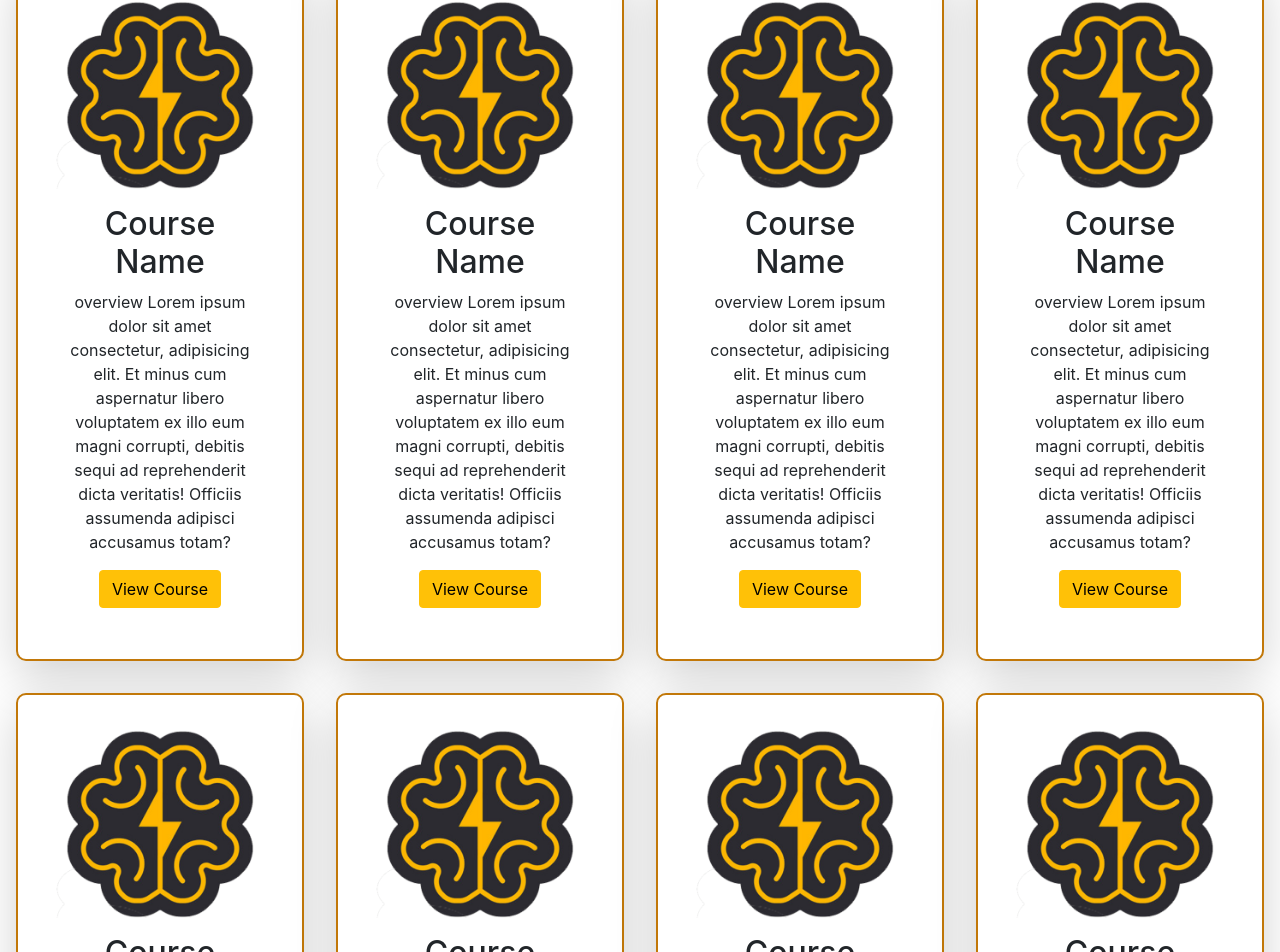
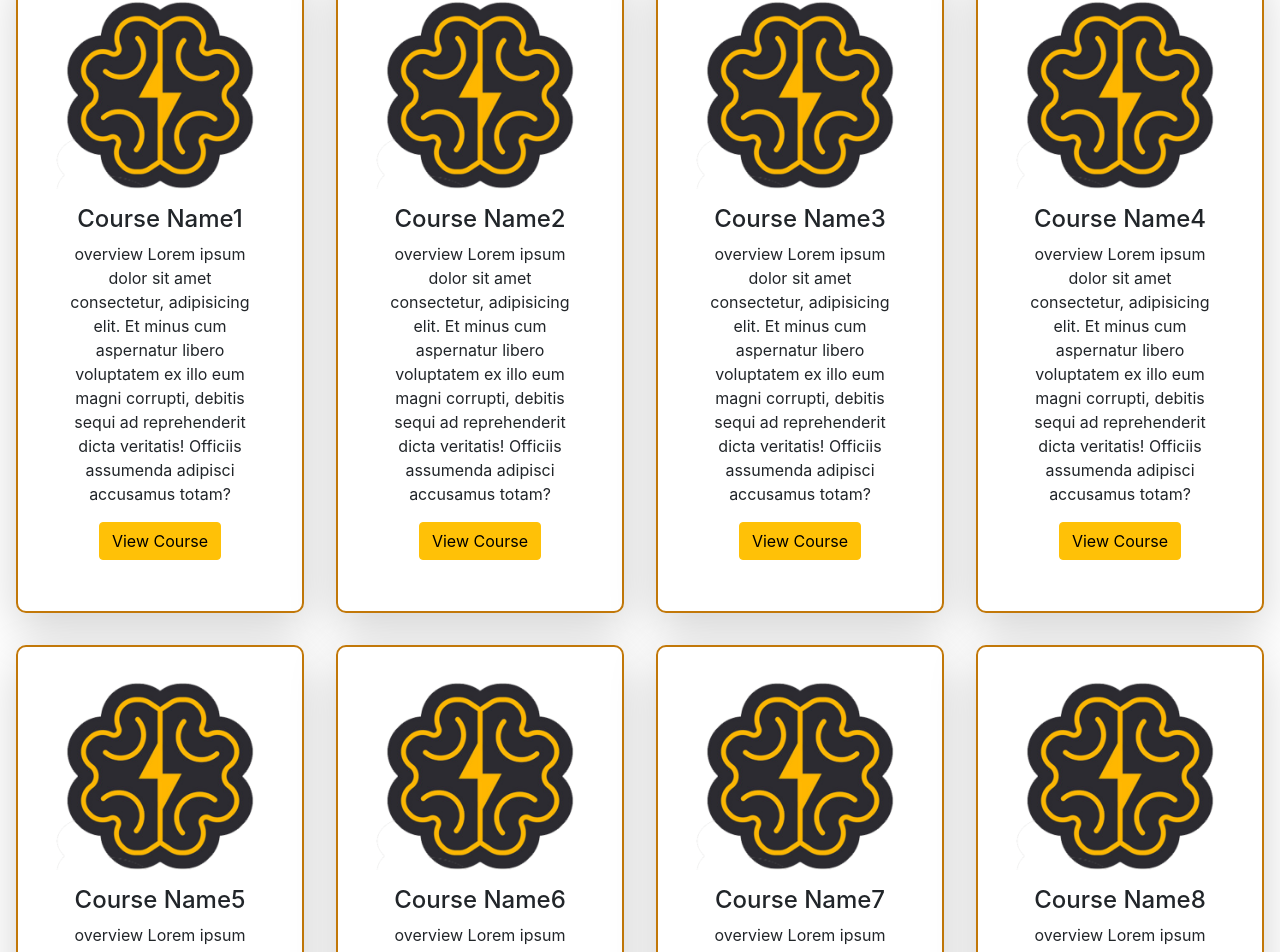
Before and after one commit to abdallahabusedo/Brainstormy, a React (Create React App) app: page /Courses in a window 1280 px wide. Shown: the part 292-1244 px from the top of the page. Built offline with nearby package versions, Linux system fonts and the light colour scheme; data requests are answered from the project's data file.

Commit message:
fix coursepage and profile edit

```diff
--- a/package.json
+++ b/package.json
@@ -13,6 +13,7 @@
         "json-server": "^0.17.0",
         "react": "^17.0.2",
         "react-dom": "^17.0.2",
+        "react-router": "^5.2.1",
         "react-router-dom": "^6.0.2",
         "react-scripts": "^3.4.4"
     },
--- a/src/App.js
+++ b/src/App.js
@@ -1,6 +1,6 @@
 import { BrowserRouter as Router, Routes, Route, Link } from "react-router-dom";
-import ReactDOM from "react-dom";
-import React, { Component } from "react";
+// import ReactDOM from "react-dom";
+import React from "react";
 import Welcome from "./pages/Welcome";
 import Signup from "./pages/Signup";
 import Login from "./pages/Login";
@@ -11,9 +11,6 @@ import "./App.css";
 
 function App() {
   return (
-    // <div className="App">
-    //   <Welcome />
-    // </div>
     <Router>
       <div className="App">
         <Routes>
@@ -22,7 +19,7 @@ function App() {
           <Route exact path="/login" element={<Login />}></Route>
           <Route exact path="/profile" element={<Profile />}></Route>
           <Route exact path="/Courses" element={<Courses />}></Route>
-          <Route exact path="/courseid" element={<CoursePage />}></Route>
+          <Route exact path="/course/:id" element={<CoursePage />}></Route>
         </Routes>
       </div>
     </Router>
--- a/src/db.json
+++ b/src/db.json
@@ -10,13 +10,10 @@
             "type": "instructor"
         },
         {
-            "username": "posidoon",
-            "birthDate": "1999-09-29",
-            "email": "abood@hotmail.com",
-            "password": "abood999",
-            "firstName": "abdallah",
-            "lastName": "abusedo",
-            "type": "Instructor",
+            "firstName": "newss",
+            "lastName": "newss",
+            "username": "newss",
+            "email": "newss@nes",
             "id": "vXh2xWg"
         },
         {
@@ -66,53 +63,79 @@
             "birthDate": "2021-12-10",
             "type": "Instructor",
             "id": "FfQeYc5"
+        },
+        {
+            "firstName": "abdallah",
+            "lastName": "abusedo",
+            "username": "posidoon",
+            "email": "abood@hotmail.com",
+            "birthDate": "1999-09-29",
+            "type": "Instructor",
+            "id": "7xGS9u2"
         }
     ],
     "courses": [{
-        "name": "Course Name",
+            "name": "Course Name1",
             "instructor": "instructor",
             "description": "overview Lorem ipsum dolor sit amet consectetur, adipisicing elit. Et minus cum aspernatur libero voluptatem ex illo eum magni corrupti, debitis sequi ad reprehenderit dicta veritatis! Officiis assumenda adipisci accusamus totam?",
-        "content": []
-    }, {
-        "name": "Course Name",
+            "content": [],
+            "id": "1"
+        },
+        {
+            "name": "Course Name2",
             "instructor": "instructor",
             "description": "overview Lorem ipsum dolor sit amet consectetur, adipisicing elit. Et minus cum aspernatur libero voluptatem ex illo eum magni corrupti, debitis sequi ad reprehenderit dicta veritatis! Officiis assumenda adipisci accusamus totam?",
-        "content": []
-    }, {
-        "name": "Course Name",
+            "content": [],
+            "id": "2"
+        },
+        {
+            "name": "Course Name3",
             "instructor": "instructor",
             "description": "overview Lorem ipsum dolor sit amet consectetur, adipisicing elit. Et minus cum aspernatur libero voluptatem ex illo eum magni corrupti, debitis sequi ad reprehenderit dicta veritatis! Officiis assumenda adipisci accusamus totam?",
-        "content": []
-    }, {
-        "name": "Course Name",
+            "content": [],
+            "id": "3"
+        },
+        {
+            "name": "Course Name4",
             "instructor": "instructor",
             "description": "overview Lorem ipsum dolor sit amet consectetur, adipisicing elit. Et minus cum aspernatur libero voluptatem ex illo eum magni corrupti, debitis sequi ad reprehenderit dicta veritatis! Officiis assumenda adipisci accusamus totam?",
-        "content": []
-    }, {
-        "name": "Course Name",
+            "content": [],
+            "id": "4"
+        },
+        {
+            "name": "Course Name5",
             "instructor": "instructor",
             "description": "overview Lorem ipsum dolor sit amet consectetur, adipisicing elit. Et minus cum aspernatur libero voluptatem ex illo eum magni corrupti, debitis sequi ad reprehenderit dicta veritatis! Officiis assumenda adipisci accusamus totam?",
-        "content": []
-    }, {
-        "name": "Course Name",
+            "content": [],
+            "id": "5"
+        },
+        {
+            "name": "Course Name6",
             "instructor": "instructor",
             "description": "overview Lorem ipsum dolor sit amet consectetur, adipisicing elit. Et minus cum aspernatur libero voluptatem ex illo eum magni corrupti, debitis sequi ad reprehenderit dicta veritatis! Officiis assumenda adipisci accusamus totam?",
-        "content": []
-    }, {
-        "name": "Course Name",
+            "content": [],
+            "id": "6"
+        },
+        {
+            "name": "Course Name7",
             "instructor": "instructor",
             "description": "overview Lorem ipsum dolor sit amet consectetur, adipisicing elit. Et minus cum aspernatur libero voluptatem ex illo eum magni corrupti, debitis sequi ad reprehenderit dicta veritatis! Officiis assumenda adipisci accusamus totam?",
-        "content": []
-    }, {
-        "name": "Course Name",
+            "content": [],
+            "id": "7"
+        },
+        {
+            "name": "Course Name8",
             "instructor": "instructor",
             "description": "overview Lorem ipsum dolor sit amet consectetur, adipisicing elit. Et minus cum aspernatur libero voluptatem ex illo eum magni corrupti, debitis sequi ad reprehenderit dicta veritatis! Officiis assumenda adipisci accusamus totam?",
-        "content": []
-    }, {
-        "name": "Course Name",
+            "content": [],
+            "id": "8"
+        },
+        {
+            "name": "Course Name9",
             "instructor": "instructor",
             "description": "overview Lorem ipsum dolor sit amet consectetur, adipisicing elit. Et minus cum aspernatur libero voluptatem ex illo eum magni corrupti, debitis sequi ad reprehenderit dicta veritatis! Officiis assumenda adipisci accusamus totam?",
-        "content": []
-    }]
-
+            "content": [],
+            "id": "9"
         }
+    ]
+}
--- a/src/pages/CoursePage.jsx
+++ b/src/pages/CoursePage.jsx
@@ -1,7 +1,29 @@
 import React, { Component } from "react";
 import Header from "../components/Header";
 import courseImg from "./../assets/logo.png";
+import axios from "axios";
 export default class CoursePage extends Component {
+  constructor(props) {
+    super(props);
+    console.log(window.location.pathname.split("/")[2]);
+    this.state = {
+      courses: [],
+      id: window.location.pathname.split("/")[2],
+    };
+  }
+  componentDidMount = () => {
+    axios
+      .get(`http://localhost:2000/courses/${this.state.id}`)
+      .then((response) => {
+        this.setState({
+          courses: response.data,
+        });
+        console.log(this.state.courses);
+      })
+      .catch((e) => {
+        console.log(e);
+      });
+  };
   render() {
     return (
       <div>
@@ -14,22 +36,7 @@ export default class CoursePage extends Component {
                   <div className="col-md-0 col-xl-8">
                     <div className="card">
                       <div className="card-body text-center">
-                        <div className="mt-0 mb-0">
-                          <img
-                            src={courseImg}
-                            className="rounded-circle img-fluid"
-                            width="200px"
-                          />
-                        </div>
-                        <h4 className="mb-2">Course Name</h4>
-                        <h4 className="mb-2">Instructor</h4>
-                        <p className=" h5 card-text">
-                          overview Lorem ipsum dolor sit amet consectetur,
-                          adipisicing elit. Et minus cum aspernatur libero
-                          voluptatem ex illo eum magni corrupti, debitis sequi
-                          ad reprehenderit dicta veritatis! Officiis assumenda
-                          adipisci accusamus totam?
-                        </p>
+                        {this.CourseInfo()}
                         <button className="btn btn-warning btn-lg btn-block ">
                           Enrol
                         </button>
@@ -45,4 +52,21 @@ export default class CoursePage extends Component {
       </div>
     );
   }
+
+  CourseInfo() {
+    return (
+      <div className="mt-0 mb-0">
+        <div>
+          <img
+            src={courseImg}
+            className="rounded-circle img-fluid"
+            width="200px"
+          />
+        </div>
+        <h4 className="mb-2">{this.state.course}</h4>
+        <h4 className="mb-2">Instructor</h4>
+        <p className=" h5 card-text"></p>
+      </div>
+    );
+  }
 }
--- a/src/pages/Courses.jsx
+++ b/src/pages/Courses.jsx
@@ -37,16 +37,16 @@ class Courses extends Component {
   }
 
   CourseCard() {
-    return this.state.courses.map((course, i) => {
+    return this.state.courses.map((course) => {
       console.log(course);
       return (
         <div className="card-group justify-content-center align-items-center d-inline-block">
           <div className="card card_de m-3 shadow-lg bg-white rounded  ">
             <img className="card-img-top" src={cardImg} alt="Card image cap" />
             <div className="card-body">
-              <h2>{course.name}</h2>
+              <h4>{course.name}</h4>
               <p className="card-text">{course.description}</p>
-              {this.Submit(i)}
+              {this.Submit(course.id)}
             </div>
           </div>
         </div>
@@ -57,7 +57,7 @@ class Courses extends Component {
   Submit(i) {
     return (
       <div>
-        <a href={`/course${i}`}>
+        <a href={`/course/${i}`}>
           <button type="button" className="btn btn-warning">
             View Course
           </button>
--- a/src/pages/Login.jsx
+++ b/src/pages/Login.jsx
@@ -20,8 +20,12 @@ class Login extends Component {
   };
   handelSubmit = (e) => {
     e.preventDefault();
+    let toSend = {
+      email: this.state.email,
+      password: this.state.password,
+    };
     axios
-      .get(`http://localhost:2000/user?email=${this.state.email}`)
+      .post(`http://localhost:2000/user`, toSend)
       .then((Response) => {
         console.log(Response);
       })
--- a/src/pages/Profile.jsx
+++ b/src/pages/Profile.jsx
@@ -57,7 +57,7 @@ class Profile extends Component {
     this.setState({ readOnly: true });
     /* todo: */
     axios
-      .put(`http://localhost:2000/user?id=${userId}`, toUpdate)
+      .put(`http://localhost:2000/user/${userId}`, toUpdate)
       .then((response) => {
         console.log(response);
       })
```
Also changed, not shown: 1 other file (tests, documents, lock files or other folders). Lines whose indentation alone changed are shown as unchanged.
